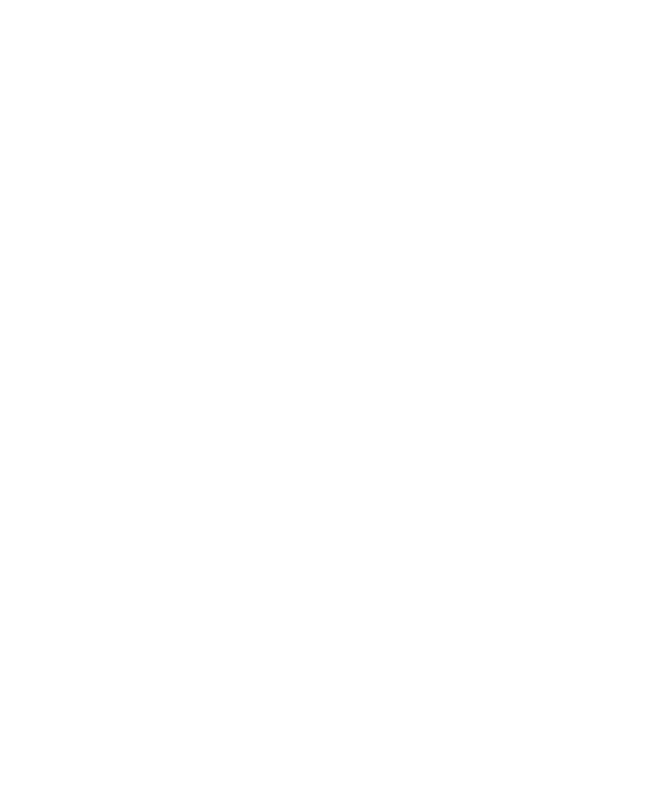
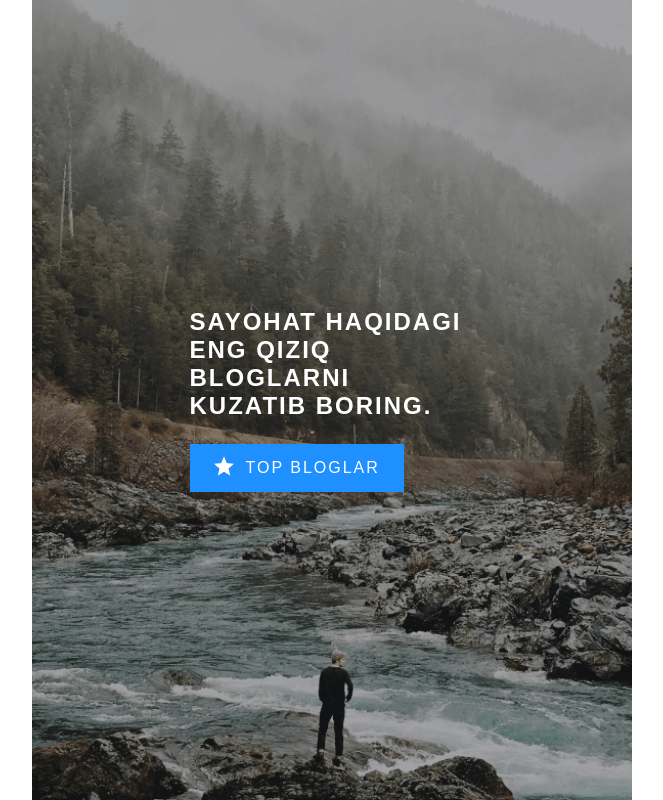
Before and after one commit to Nematjon100/articles-pseudelement, a plain HTML site: page index.html in a window 1280 px wide. Shown: the whole page, without its empty margins (8-671 px from the left). Drawn offline with Linux system fonts and the light colour scheme; files that its build step writes are made by us from their sources.

Commit message:
Add hero part

```diff
--- a/css/style.css
+++ b/css/style.css
@@ -20,7 +20,7 @@ body {
   margin: 0;
   font-family: Arial, Helvetica, sans-serif;
   font-size: 16px;
-  line-height: 1.5px;
+  line-height: 1.5;
   background-color: #fff;
   color: #000;
 }
@@ -45,4 +45,86 @@ img {
 /* MAIN-CONTENT */
 .main-content {
   flex-grow: 1;
+  display: flex;
+  flex-direction: column;
 }
+
+/* GLOBAL WRAPPER */
+.global-wrapper {
+  flex-grow: 1;
+  display: flex;
+  width: 100%;
+  max-width: 1200px;
+  margin-right: auto;
+  margin-left: auto;
+}
+
+
+/* HERO */
+.hero {
+  display: flex;
+  align-items: center;
+  justify-content: center;
+  width: 100%;
+  max-width: 600px;
+  background-image: url('../img/left-bg.png');
+  background-repeat: no-repeat;
+  background-size: cover;
+  background-position: center bottom;
+}
+
+.hero-content {
+  max-width: 285px;
+}
+
+.hero-heading {
+  margin-top: 0;
+  margin-bottom: 24px;
+  font-size: 24px;
+  line-height: normal;
+  letter-spacing: 2px;
+  color: #fff;
+  text-transform: uppercase;
+}
+
+.hero-link {
+  display: inline-block;
+  background-color: #1E90FF;
+  text-decoration: none;
+  text-transform: uppercase;
+  letter-spacing: 2px;
+}
+
+.hero-link-inner {
+  display: flex;
+  padding: 12px 24px;
+  color: #fff;
+}
+
+.hero-link-inner::before {
+  width: 20px;
+  height: 20px;
+  margin-right: 12px;
+  background-image: url(../img/Vector.png);
+  background-repeat: no-repeat;
+  background-size: contain;
+  background-position: center;
+  content: '';
+}
+
+.hero-link-text {
+}
+
+
+/* RETINA-BG */
+@media
+only screen and (-webkit-min-device-pixel-ratio: 2),
+only screen and (   min--moz-device-pixel-ratio: 2),
+only screen and (     -o-min-device-pixel-ratio: 2/1),
+only screen and (        min-device-pixel-ratio: 2),
+only screen and (                min-resolution: 192dpi),
+only screen and (                min-resolution: 2dppx) {
+  .hero {
+    background-image: url('../img/left-bg@2x.png');
+  }
+}
--- a/index.html
+++ b/index.html
@@ -1,10 +1,10 @@
 <!DOCTYPE html>
-<html lang="en">
+<html lang="uz">
 <head>
   <meta charset="UTF-8">
   <meta http-equiv="X-UA-Compatible" content="IE=edge">
   <meta name="viewport" content="width=device-width, initial-scale=1.0">
-  <title>Project</title>
+  <title>Sayohat haqida sayt</title>
 
   <!-- STYLESHEETS -->
   <link rel="stylesheet" href="normalize.css">
@@ -14,6 +14,25 @@
 <body>
 
 
+<main class="main-content">
+  <div class="global-wrapper">
+
+    <!-- HERO -->
+    <div class="hero">
+      <div class="hero-content">
+        <h1 class="hero-heading">Sayohat haqidagi eng qiziq bloglarni kuzatib boring.</h1>
+        <a href="#" class="hero-link">
+          <span class="hero-link-inner">
+            <!-- bu yerda yulduzcha bor -->
+            <span class="hero-link-text">Top bloglar</span>
+          </span>
+        </a>
+      </div>
+    </div>
+  </div>
+</main>
+
+
 
   <script src="js/main.js"></script>
 </body>
```
Also changed, not shown: img/Vector.png (added), img/article-poster-1.jpg (added), img/article-poster-2.jpg (added), img/article-poster.jpg (added), img/article-poster@2x-1.jpg (added), img/article-poster@2x-2.jpg (added), img/article-poster@2x.jpg (added), img/left-bg.png (added), img/left-bg@2x.png (added).
